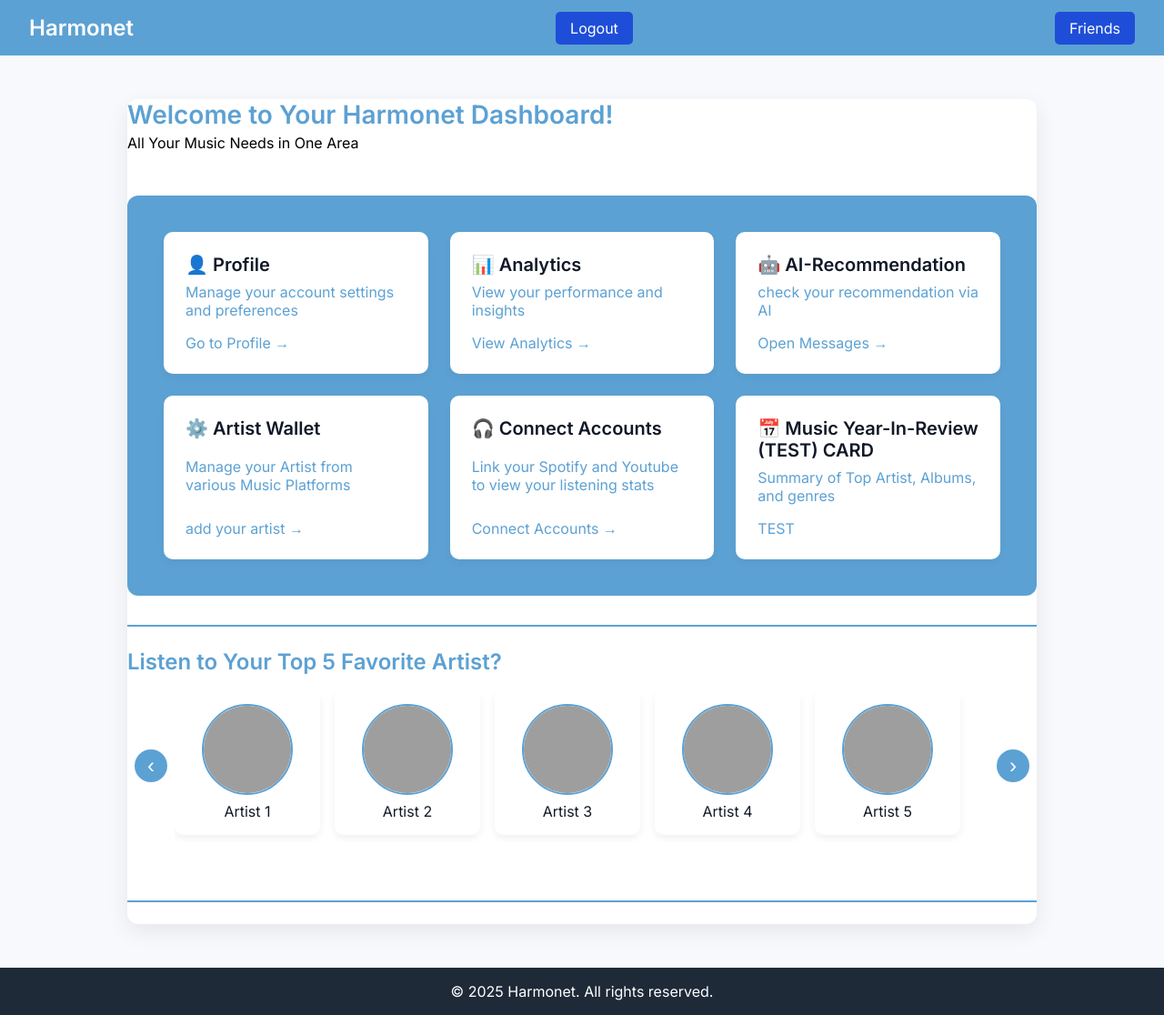
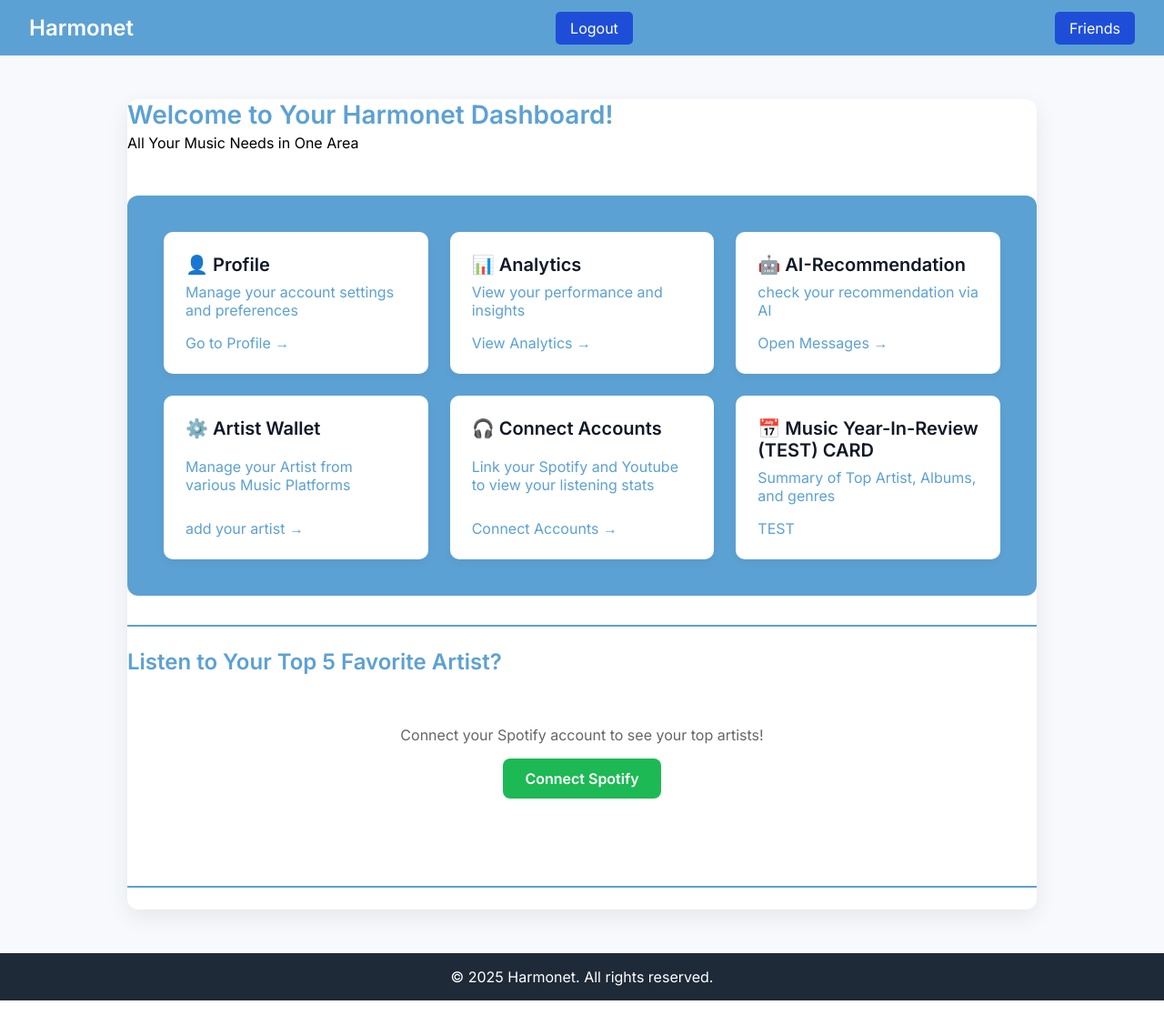
Before and after one commit to ksanch20/cs4300-Harmonet, a Django app: page /user/dashboard/ in a window 1280 px wide. Shown: the whole page at 91% size. Run offline with Django 4.2, Linux system fonts and the light colour scheme; a user stored in the database is signed in; grey boxes are pictures that could not be loaded.

Commit message:
Update dashboard.html

```diff
--- a/Harmonet/user/templates/user/dashboard.html
+++ b/Harmonet/user/templates/user/dashboard.html
@@ -75,42 +75,34 @@
 
       <section class="most-listened-section">
         <h2>Listen to Your Top 5 Favorite Artist?</h2>
+
+        {% if spotify_connected and top_artists %}
+          <!-- Show Spotify Artists -->
           <div class="scroll-wrapper">
             <button class="scroll-btn left-btn" aria-label="Scroll Left">&#8249;</button>
             <div class="artist-scroll">
+              {% for artist in top_artists %}
               <div class="artist-card">
                 <div class="artist-image">
-                <img src="images/artist1.jpg" alt="Artist 1" />
+                  {% if artist.image_url %}
+                    <img src="{{ artist.image_url }}" alt="{{ artist.name }}" />
+                  {% else %}
+                    <img src="{% static 'images/default-artist.jpg' %}" alt="{{ artist.name }}" />
+                  {% endif %}
                 </div>
-              <p>Artist 1</p>
+                <p>{{ artist.name }}</p>
               </div>
-            <div class="artist-card">
-              <div class="artist-image">
-                <img src="images/artist2.jpg" alt="Artist 2" />
-              </div>
-              <p>Artist 2</p>
-            </div>
-            <div class="artist-card">
-              <div class="artist-image">
-                <img src="images/artist3.jpg" alt="Artist 3" />
-              </div>
-              <p>Artist 3</p>
-            </div>
-            <div class="artist-card">
-              <div class="artist-image">
-                <img src="images/artist4.jpg" alt="Artist 4" />
-              </div>
-              <p>Artist 4</p>
-            </div>
-            <div class="artist-card">
-              <div class="artist-image">
-                <img src="images/artist5.jpg" alt="Artist 5" />
-              </div>
-              <p>Artist 5</p>
-            </div>
+              {% endfor %}
             </div>
             <button class="scroll-btn right-btn" aria-label="Scroll Right">&#8250;</button>
           </div>
+        {% else %}
+          <!-- Show placeholder or connect message -->
+          <div style="text-align: center; padding: 2rem; background: white; border-radius: 12px; margin-top: 1.5rem;">
+            <p style="color: #666; margin-bottom: 1rem;">Connect your Spotify account to see your top artists!</p>
+            <a href="{% url 'account_link' %}" style="display: inline-block; padding: 12px 24px; background: #1DB954; color: white; text-decoration: none; border-radius: 8px; font-weight: 600;">Connect Spotify</a>
+          </div>
+        {% endif %}
       </section>
 
     <hr class="section-divider" />
```
Lines whose indentation alone changed are shown as unchanged.
